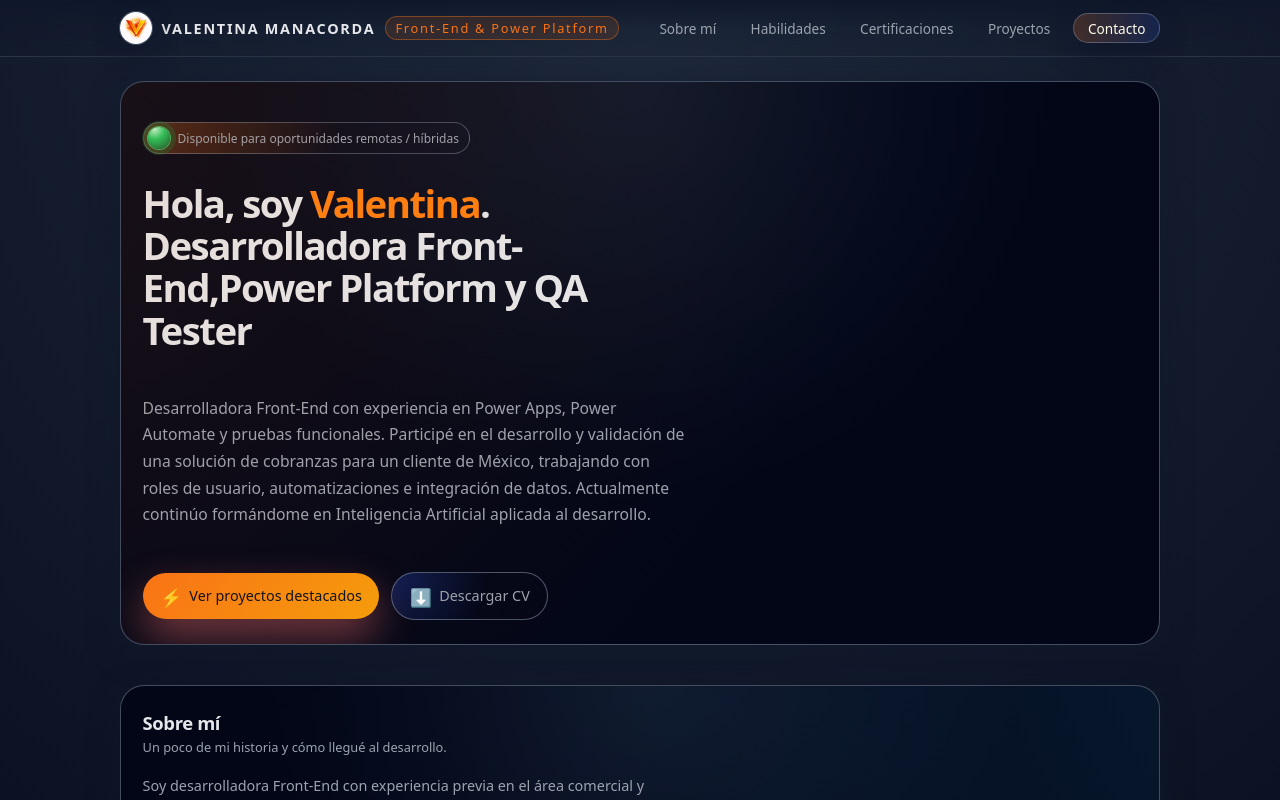
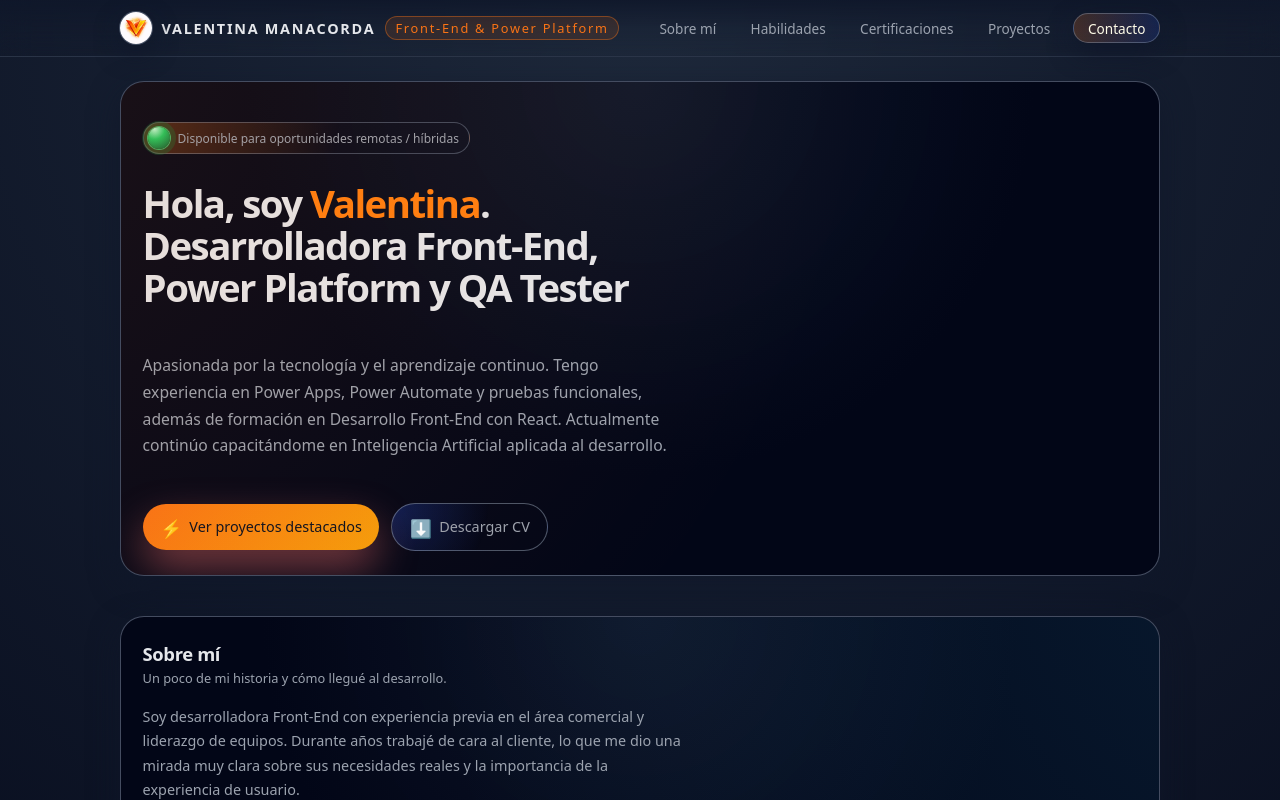
Before and after one commit to vmanacorda/PorfolioValentinaManacorda, a React (Vite) app: page / in a window 1280 px wide. Shown: the top 800 px of the page. Built offline with nearby package versions, Linux system fonts and the light colour scheme.

Commit message:
Update Portada.jsx

```diff
--- a/src/components/Portada.jsx
+++ b/src/components/Portada.jsx
@@ -9,11 +9,13 @@ function Portada() {
 
         <div className="hero-title">
           Hola, soy <span>Valentina</span>.<br />
-          Desarrolladora Front-End,Power Platform y QA Tester
+          Desarrolladora Front-End, Power Platform y QA Tester
         </div>
 
         <p className="hero-subtitle">
-Desarrolladora Front-End con experiencia en Power Apps, Power Automate y pruebas funcionales. Participé en el desarrollo y validación de una solución de cobranzas para un cliente de México, trabajando con roles de usuario, automatizaciones e integración de datos. Actualmente continúo formándome en Inteligencia Artificial aplicada al desarrollo.
+Apasionada por la tecnología y el aprendizaje continuo. Tengo experiencia en Power Apps, Power Automate y pruebas funcionales,
+además de formación en Desarrollo Front-End con React.
+Actualmente continúo capacitándome en Inteligencia Artificial aplicada al desarrollo.
 
 </p>
 
```
